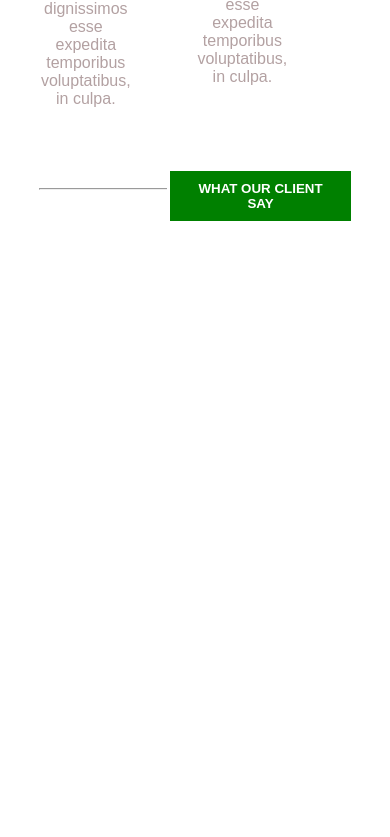
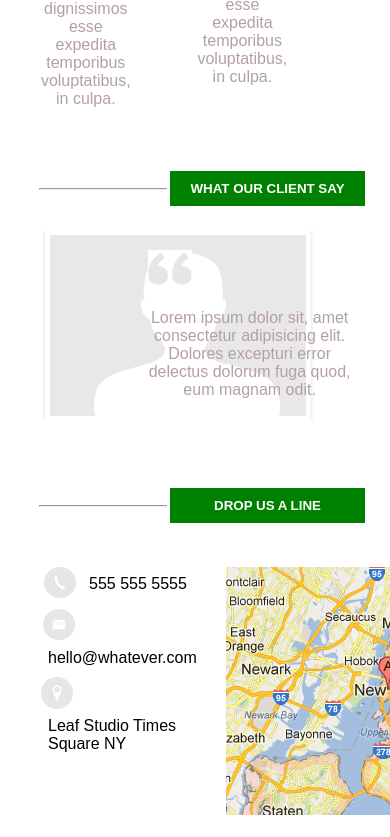
Before and after one commit to MuzammilRafay/Batch-Five, a plain HTML site: page html-css/6-green-layout/index.html in a window 390 px wide. Shown: the part 1755-2592 px from the top of the page. Before the commit the page ends 2045 px from the top, so only its background shows below. Drawn offline with Linux system fonts and the light colour scheme.

Commit message:
complete green layout without responsive

```diff
--- a/html-css/6-green-layout/assets/css/style.css
+++ b/html-css/6-green-layout/assets/css/style.css
@@ -107,6 +107,7 @@ body {
   position: absolute;
   top: -17px;
   left: 42%;
+  width: 195px;
 }
 
 #temp-white-bg-effect {
@@ -117,3 +118,57 @@ body {
   width: 218px;
   height: 50px;
 }
+
+#testimonails-container {
+  margin-top: 40px;
+}
+
+#testimonial-image {
+  float: left;
+  width: 35%;
+}
+
+#testimonial-right-side {
+  float: right;
+  width: 65%;
+  margin-top: 20px;
+}
+
+#testimonial-right-side p {
+  text-align: center;
+  margin-top: 20px;
+  color: #b3a1a2;
+}
+
+#footer {
+  padding-top: 60px;
+}
+
+#footer-left-side {
+  float: left;
+  width: 60%;
+}
+
+#footer-right-side {
+  float: right;
+  width: 40%;
+  text-align: right;
+}
+
+.contact-info {
+  margin-bottom: 10px;
+}
+
+.contact-info img {
+  float: left;
+}
+
+.contact-info p {
+  float: left;
+  margin-top: 8px;
+  margin-left: 9px;
+}
+
+#social-image {
+  margin-top: 80px;
+}
--- a/html-css/6-green-layout/index.html
+++ b/html-css/6-green-layout/index.html
@@ -81,6 +81,50 @@
         <div id="temp-white-bg-effect">&nbsp;</div>
         <button>What Our Client Say</button>
       </div>
+
+      <div id="testimonails-container" class="clearfix">
+        <div id="testimonial-image">
+          <img src="./assets/images/head.png" />
+        </div>
+        <div id="testimonial-right-side">
+          <img src="./assets/images/quote.png" />
+          <p>
+            Lorem ipsum dolor sit, amet consectetur adipisicing elit. Dolores
+            excepturi error delectus dolorum fuga quod, eum magnam odit.
+          </p>
+        </div>
+      </div>
+
+      <div id="line-heading-section">
+        <hr />
+        <!-- html entites -->
+        <div id="temp-white-bg-effect">&nbsp;</div>
+        <button>Drop Us a Line</button>
+      </div>
+
+      <div id="footer" class="clearfix">
+        <div id="footer-left-side">
+          <div class="contact-info clearfix">
+            <img src="./assets/images/call.png" />
+            <p>555 555 5555</p>
+          </div>
+
+          <div class="contact-info clearfix">
+            <img src="./assets/images/email.png" />
+            <p>hello@whatever.com</p>
+          </div>
+
+          <div class="contact-info clearfix">
+            <img src="./assets/images/map-icon.png" />
+            <p>Leaf Studio Times Square NY</p>
+          </div>
+
+          <img src="./assets/images/logo-sprite.png" id="social-image" />
+        </div>
+        <div id="footer-right-side">
+          <img src="./assets/images/map.png" />
+        </div>
+      </div>
     </div>
   </body>
 </html>
```
Also changed, not shown: html-css/6-green-layout/Layout Structure/Section 4 Structure.png (added).
